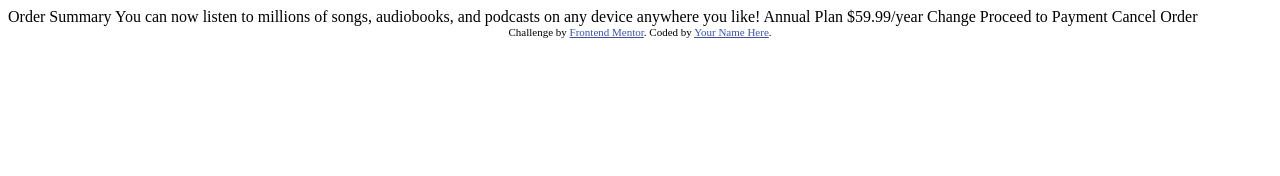
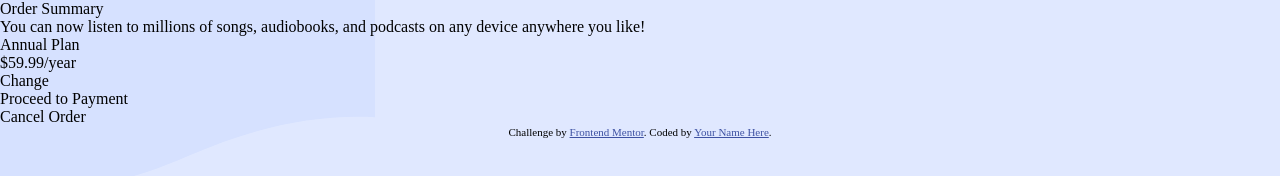
Before and after one commit to mikef80/Order-Summary-Card, a plain HTML site: page index.html in a window 1280 px wide. Drawn offline with Linux system fonts and the light colour scheme.

Commit message:
initial commit

```diff
--- a/index.html
+++ b/index.html
@@ -5,29 +5,30 @@
   <meta name="viewport" content="width=device-width, initial-scale=1.0"> <!-- displays site properly based on user's device -->
 
   <link rel="icon" type="image/png" sizes="32x32" href="./images/favicon-32x32.png">
-
+  <link rel="stylesheet" href="style.css">
   <title>Frontend Mentor | Order summary card</title>
 
-  <!-- Feel free to remove these styles or customise in your own stylesheet 👍 -->
-  <style>
-    .attribution { font-size: 11px; text-align: center; }
-    .attribution a { color: hsl(228, 45%, 44%); }
-  </style>
 </head>
 <body>
-
-  Order Summary
-
-  You can now listen to millions of songs, audiobooks, and podcasts on any
-  device anywhere you like!
-
-  Annual Plan
-  $59.99/year
-
-  Change
-
-  Proceed to Payment
-  Cancel Order
+  <section>
+    <section id="header">
+      Order Summary
+    </section>
+    <section id="pitch">
+      You can now listen to millions of songs, audiobooks, and podcasts on any device anywhere you like!
+    </section>
+    <section id="plan">
+      <p>Annual Plan</p>
+      <p>$59.99/year</p>
+      <p>Change</p>
+    </section>
+    <section id="proceed">
+      Proceed to Payment
+    </section>
+    <section id="cancel">
+      Cancel Order
+    </section>
+  </section>
 
   <div class="attribution">
     Challenge by <a href="https://www.frontendmentor.io?ref=challenge" target="_blank">Frontend Mentor</a>.
--- /dev/null
+++ b/style.css
@@ -0,0 +1,48 @@
+* {
+    border: 0;
+    margin: 0;
+    padding: 0;
+}
+
+body {
+    background-color: hsl(225, 100%, 94%);
+    background-image: url(/images/pattern-background-mobile.svg);
+    background-repeat: no-repeat;
+    /* background-size: 100%; */
+}
+
+
+
+
+
+
+
+
+
+
+
+
+
+
+
+
+
+
+
+
+
+
+
+
+
+
+
+
+.attribution {
+    font-size: 11px;
+    text-align: center;
+}
+
+.attribution a {
+    color: hsl(228, 45%, 44%);
+}
```
